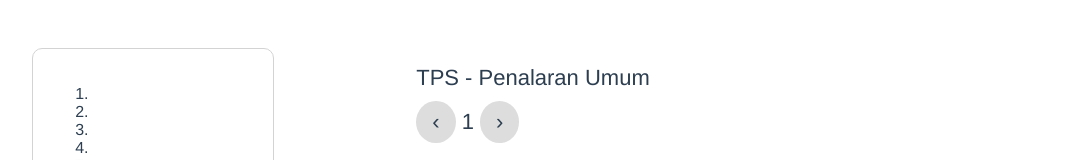
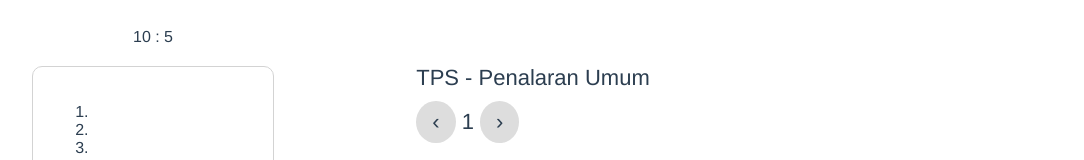
Before and after one commit to vectshad/SimpleTestPlatform, a Vue app: page / in a window 1280 px wide. Shown: the top 160 px of the page, without its empty margins (6-1090 px from the left). Built offline with nearby package versions, Linux system fonts and the light colour scheme; data requests are answered from the project's data file.

Commit message:
add timer component

```diff
--- a/src/App.vue
+++ b/src/App.vue
@@ -1,6 +1,9 @@
 <template>
   <div id="app">
     <div class="side">
+     <div>
+       <Timer/>
+    </div>
       <div>
         <Review
           :pages="maxPage"
@@ -37,6 +40,7 @@
 <script>
 import Question from './components/Question.vue'
 import Review from './components/Review.vue'
+import Timer from './components/Timer.vue'
 import axios from 'axios'
 import './assets/scss/app.scss'
 
@@ -44,7 +48,8 @@ export default {
   name: 'App',
   components: {
     Question,
-    Review
+    Review,
+    Timer
   },
   data () {
     return {
--- a/src/assets/scss/app.scss
+++ b/src/assets/scss/app.scss
@@ -30,7 +30,7 @@
 	padding:5px;
 	vertical-align:top;
 	font-size:22px;
-  margin-right: 400px;
+  margin-right: 280px;
 }
 .row:after{
 	content:"";
--- /dev/null
+++ b/src/components/Timer.vue
@@ -0,0 +1,37 @@
+<template>
+  <div>
+    {{ time }}
+  </div>
+</template>
+
+<script>
+export default {
+  name: "Timer",
+  data () {
+    return {
+      minutes:10,
+      secondes:10,
+      time:"",
+      timer:null,
+    }
+  },
+  mounted () {
+    this.start()
+  },
+	methods: {
+    start () {
+      if (!this.timer) {
+        this.timer = setInterval( () => {
+          if (this.secondes > 0) {
+            this.secondes--
+          } else {
+            this.minutes = this.minutes - 1
+            this.secondes = 59
+          }
+          this.time = this.minutes + " : " + this.secondes
+        }, 1000 )
+      }
+    },
+	}
+}
+</script>
```
